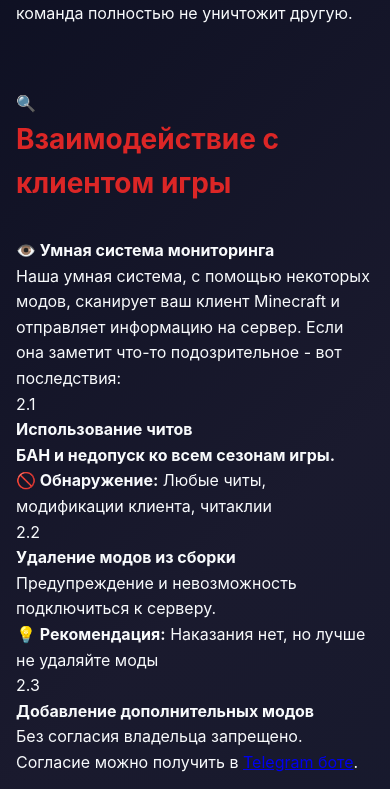
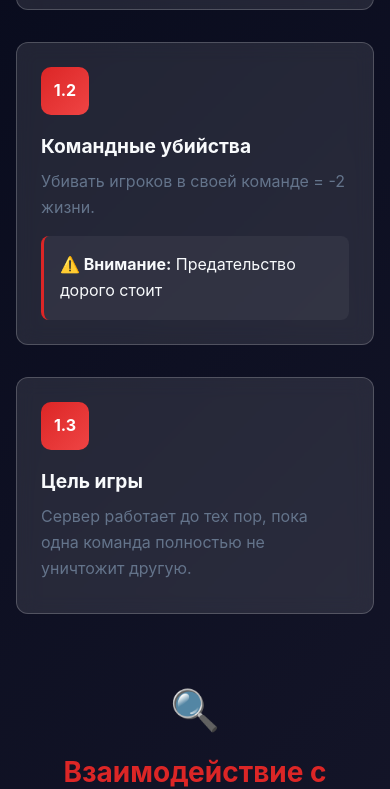
Before and after one commit to KMNsorev/RU, a plain HTML site: page rules.html in a window 390 px wide. Shown: the part 909-1698 px from the top of the page. Drawn offline with Linux system fonts and the light colour scheme.

Commit message:
style.css

```diff
--- a/style.css
+++ b/style.css
@@ -577,3 +577,146 @@ section, .card, .step, .countdown-item {
 * {
     max-width: 100%;
 }
+
+
+/* Rules specific styles */
+.rules-header {
+    display: flex;
+    align-items: center;
+    gap: 1rem;
+    margin-bottom: 2rem;
+    padding-bottom: 1rem;
+    border-bottom: 1px solid var(--glass-border);
+}
+
+.rules-icon {
+    font-size: 2.5rem;
+}
+
+.rules-header h2 {
+    margin: 0;
+    color: var(--primary);
+}
+
+.rule-item {
+    display: flex;
+    gap: 1.5rem;
+    margin-bottom: 2rem;
+    padding: 2rem;
+    background: var(--glass);
+    backdrop-filter: blur(10px);
+    border: 1px solid var(--glass-border);
+    border-radius: 12px;
+    transition: all 0.3s ease;
+}
+
+.rule-item:hover {
+    border-color: var(--primary);
+    transform: translateX(5px);
+}
+
+.rule-item.severe {
+    border-left: 4px solid var(--primary);
+    background: rgba(220, 38, 38, 0.05);
+}
+
+.rule-number {
+    background: linear-gradient(135deg, var(--primary), #ef4444);
+    color: white;
+    width: 3.5rem;
+    height: 3.5rem;
+    border-radius: 10px;
+    display: flex;
+    align-items: center;
+    justify-content: center;
+    font-weight: 700;
+    font-size: 1.1rem;
+    flex-shrink: 0;
+}
+
+.rule-content {
+    flex: 1;
+}
+
+.rule-content h4 {
+    margin-bottom: 0.5rem;
+    color: var(--light);
+    font-size: 1.2rem;
+}
+
+.rule-content p {
+    color: var(--gray);
+    margin-bottom: 0.5rem;
+}
+
+.rule-note {
+    background: rgba(255, 255, 255, 0.05);
+    padding: 1rem;
+    border-radius: 8px;
+    margin-top: 1rem;
+    border-left: 3px solid var(--primary);
+}
+
+.rule-note.warning {
+    border-left-color: #f59e0b;
+    background: rgba(245, 158, 11, 0.1);
+}
+
+.rules-info-card {
+    background: linear-gradient(135deg, rgba(37, 99, 235, 0.1), rgba(59, 130, 246, 0.05));
+    border: 1px solid rgba(37, 99, 235, 0.3);
+    padding: 2rem;
+    border-radius: 12px;
+    margin-bottom: 2rem;
+}
+
+.rules-info-card h4 {
+    color: var(--accent);
+    margin-bottom: 0.5rem;
+}
+
+.rules-link {
+    color: var(--primary);
+    text-decoration: none;
+    font-weight: 600;
+}
+
+.rules-link:hover {
+    text-decoration: underline;
+}
+
+.final-note {
+    background: var(--glass);
+    backdrop-filter: blur(10px);
+    border: 1px solid var(--glass-border);
+    padding: 2.5rem;
+    border-radius: 16px;
+    margin-top: 3rem;
+    text-align: center;
+}
+
+.final-note h3 {
+    color: var(--primary);
+    margin-bottom: 1rem;
+}
+
+/* Responsive rules */
+@media (max-width: 768px) {
+    .rule-item {
+        flex-direction: column;
+        gap: 1rem;
+        padding: 1.5rem;
+    }
+
+    .rule-number {
+        width: 3rem;
+        height: 3rem;
+        font-size: 1rem;
+    }
+
+    .rules-header {
+        flex-direction: column;
+        text-align: center;
+        gap: 0.5rem;
+    }
+}
```
